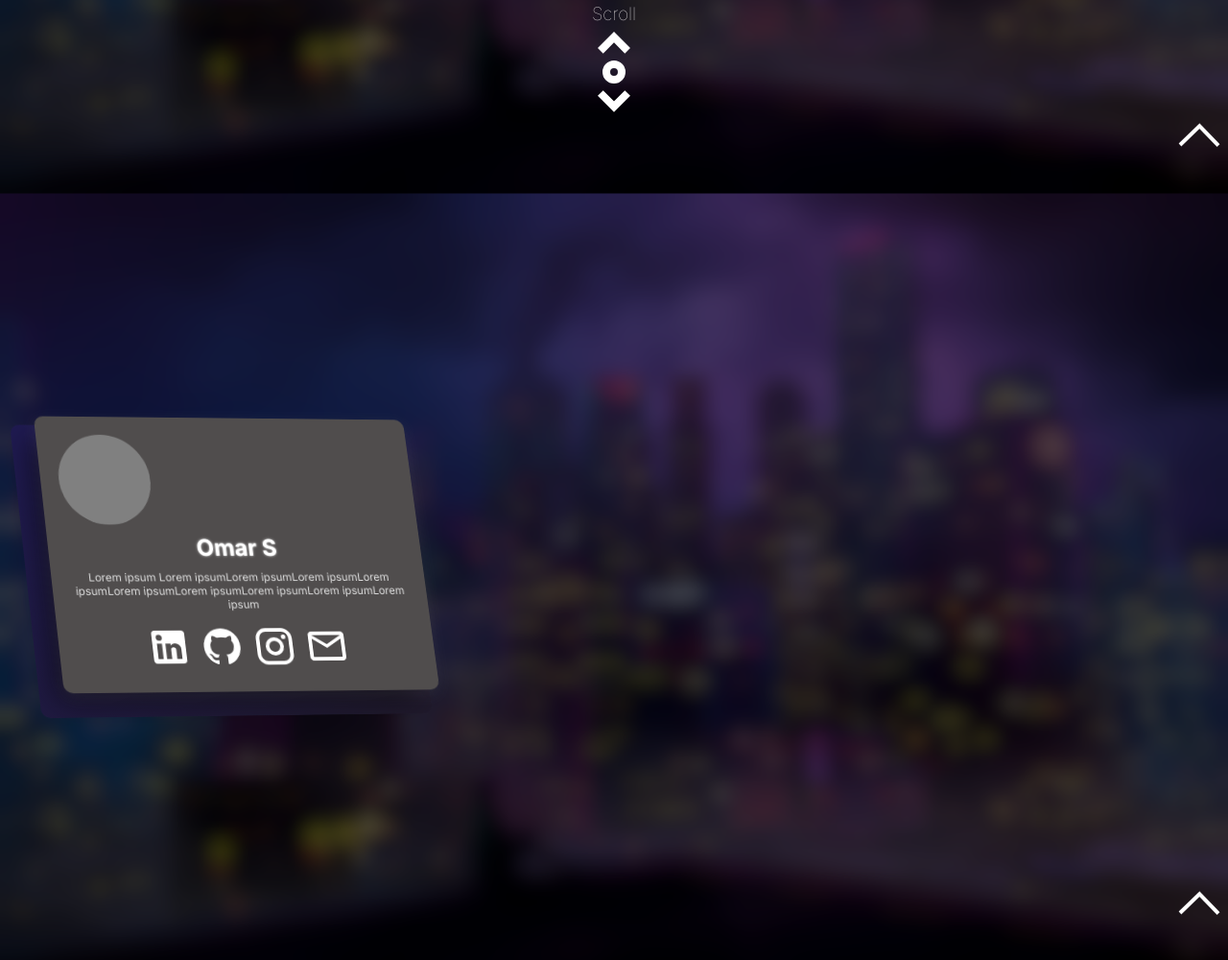
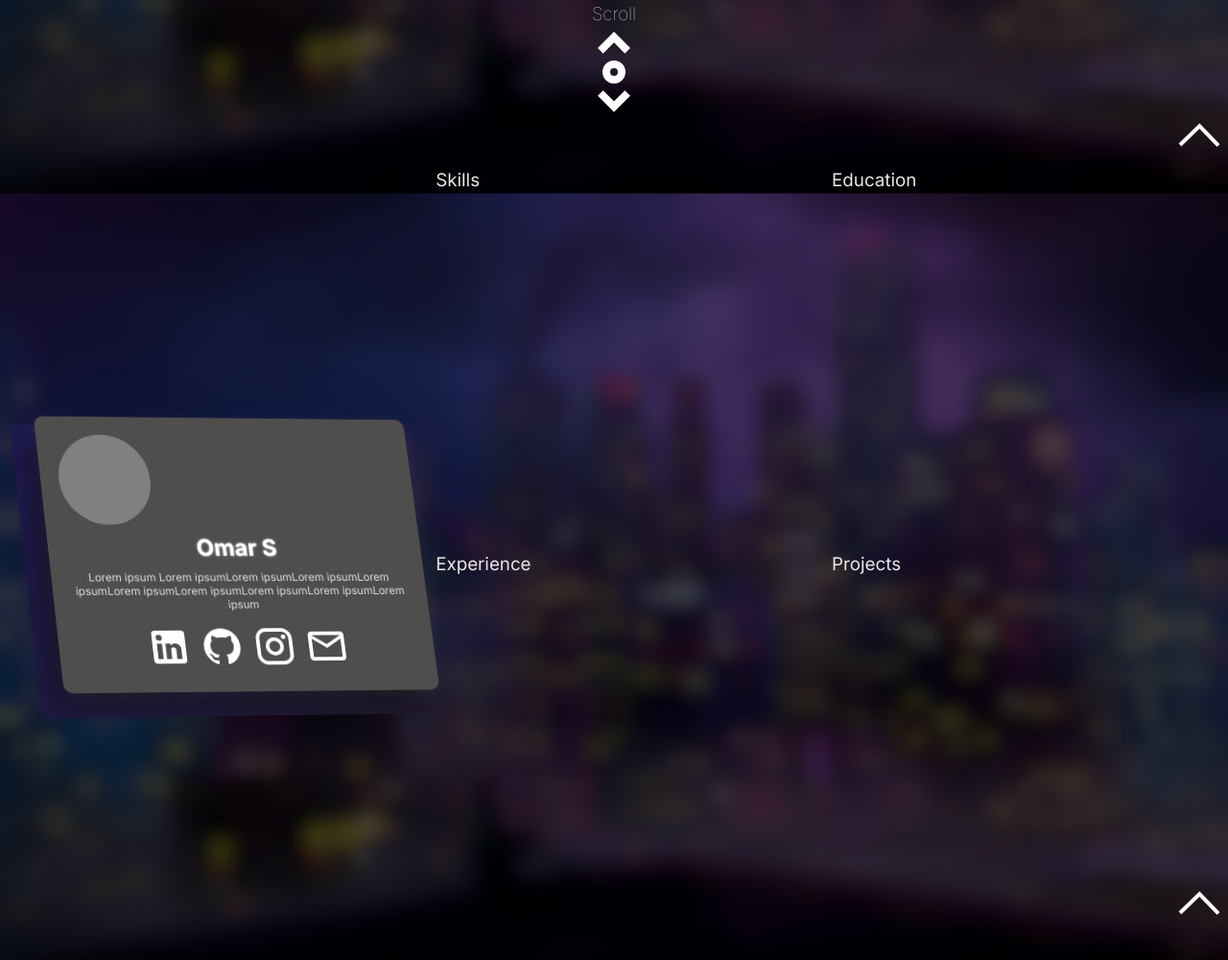
Before and after one commit to 8omz/Portfolio, a website: page index.html in a window 1280 px wide. Shown: the part 1432-2432 px from the top of the page at 96% size. Drawn offline with Linux system fonts and the light colour scheme.

Commit message:
SOMETHING SIMPLE

```diff
--- a/index.html
+++ b/index.html
@@ -157,10 +157,10 @@
                         </div>
                     </div>
                     <div class="resumeInfo">
-                        <div class="resumeSec skills"></div>
-                        <div class="resumeSec edu"></div>
-                        <div class="resumeSec exp"></div>
-                        <div class="resumeSec proj"></div>
+                        <div class="resumeSec skills">Skills</div>
+                        <div class="resumeSec edu">Education</div>
+                        <div class="resumeSec exp">Experience</div>
+                        <div class="resumeSec proj">Projects</div>
 
 
                     </div>
```
Also changed, not shown: 1 other file.
